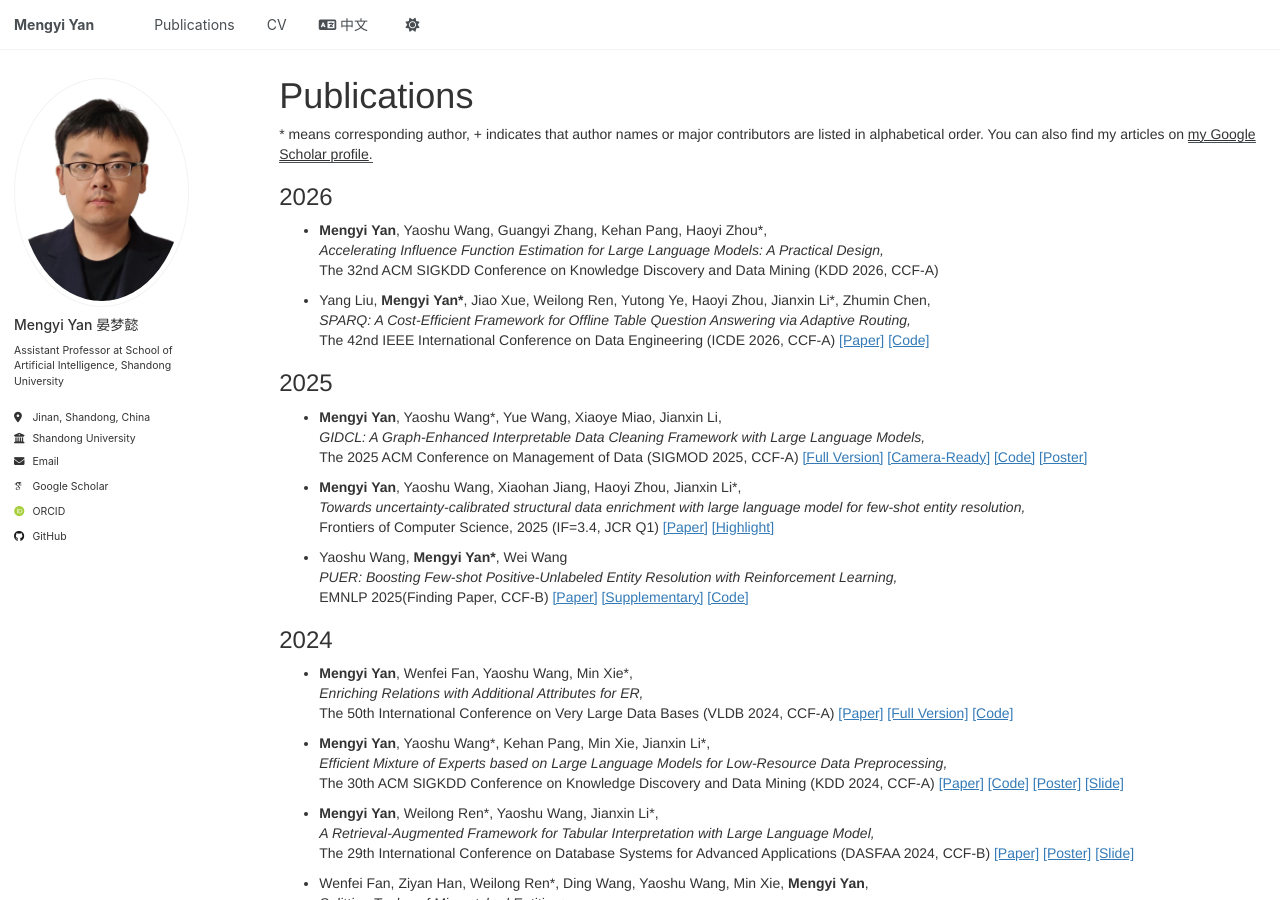
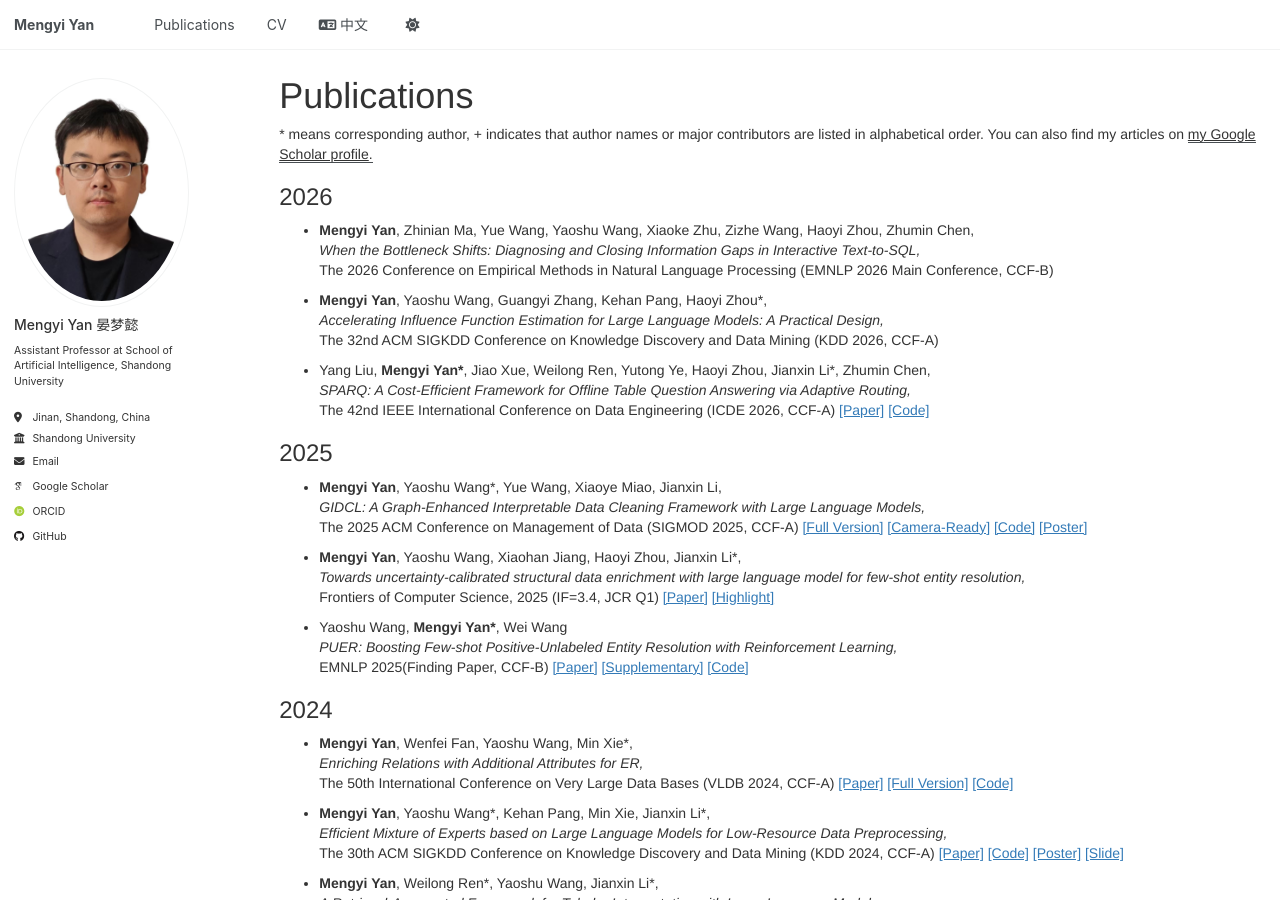
Before and after one commit to authurlord/authurlord.github.io, a Jekyll site: the page built from _pages/publications.md, in a window 1280 px wide and 900 px high. Built offline with Jekyll 4.4.1, drawn with Linux system fonts in a browser that asks for light colours; nearby versions of some CDN libraries; some web fonts are replaced; library files that are not in the unit come from our copies; a script that is not in the unit is left out.

Commit message:
Add EMNLP 2026 paper to homepage

```diff
--- a/_pages/publications.md
+++ b/_pages/publications.md
@@ -20,6 +20,16 @@ You can also find my articles on <u><a href="https://scholar.google.com/citation
 
 
 ### 2026
+<ul>
+  <li>
+    <p>
+      <b>Mengyi Yan</b>, Zhinian Ma, Yue Wang, Yaoshu Wang, Xiaoke Zhu, Zizhe Wang, Haoyi Zhou, Zhumin Chen, <br />
+      <em>When the Bottleneck Shifts: Diagnosing and Closing Information Gaps in Interactive Text-to-SQL,</em> <br />
+      The 2026 Conference on Empirical Methods in Natural Language Processing (EMNLP 2026 Main Conference, CCF-B)
+    </p>
+  </li>
+</ul>
+
 <ul>
   <li>
     <p>
```
Also changed, not shown: _pages/about-zh.md (+4 -1 lines), _pages/about.md (+4 -1 lines), _publications/2026-08-21-pascal-emnlp.md (added, +12 -0 lines).
